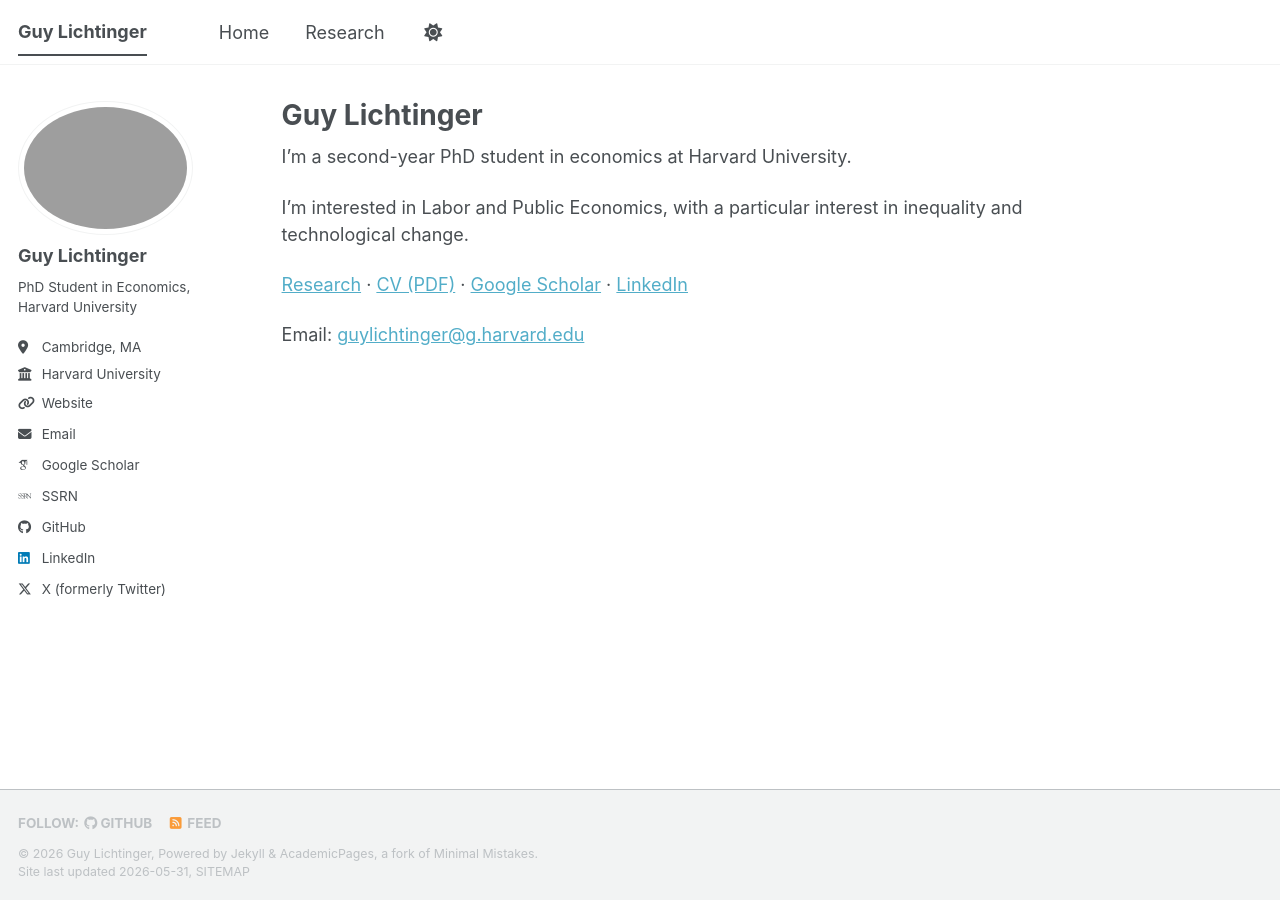
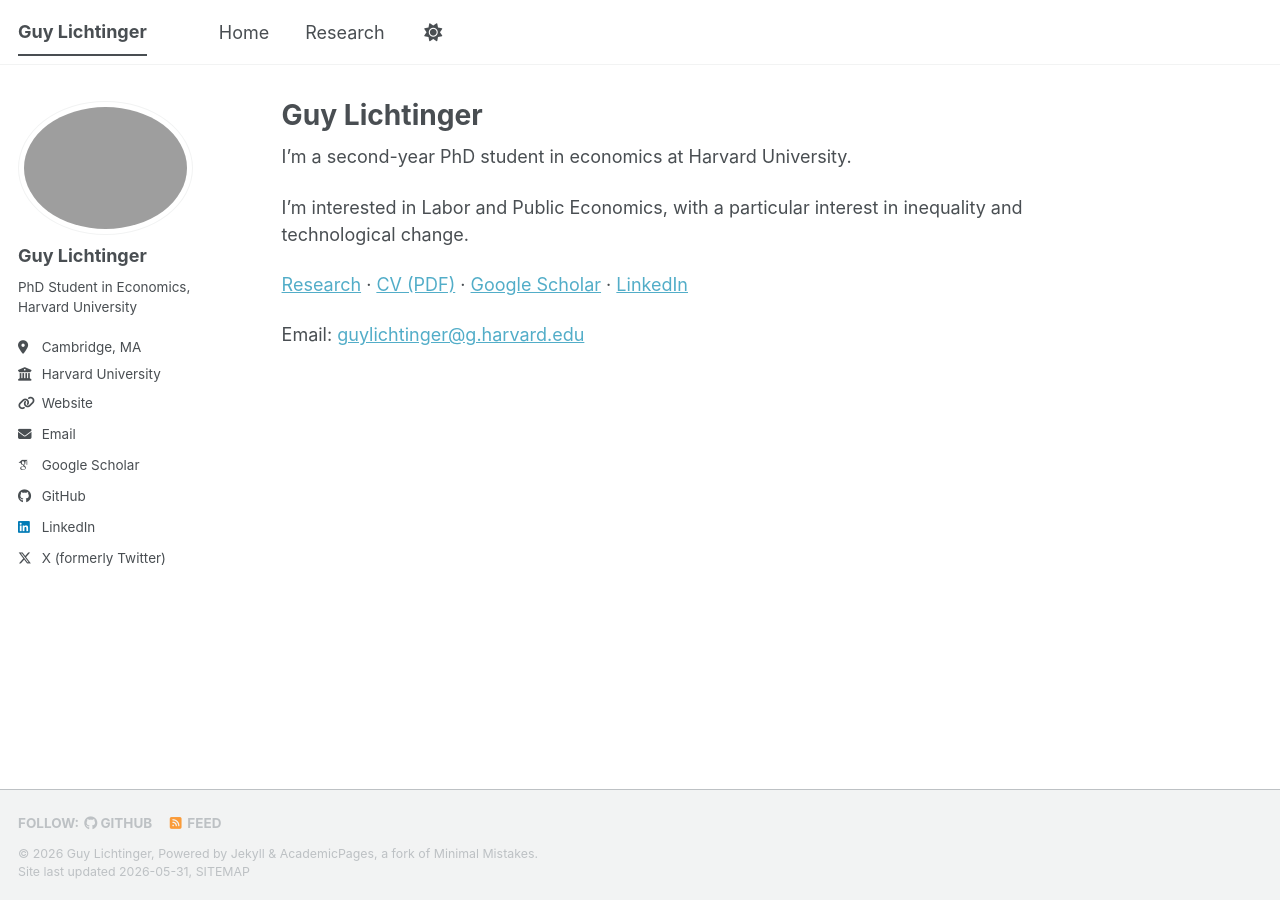
Before and after one commit to guylichtinger/guylichtinger.github.io, a Jekyll site: the page built from _pages/about.md, in a window 1280 px wide. Built offline with Jekyll 4.4.1, drawn with Linux system fonts in a browser that asks for light colours; some web fonts are replaced; a script bundle is joined from its source files by our own code; library files that are not in the unit come from our copies.

Commit message:
Update _config.yml

```diff
--- a/_config.yml
+++ b/_config.yml
@@ -78,7 +78,6 @@ author:
   twitter          : "LichtingerGuy"
   googlescholar    : "https://scholar.google.com/citations?user=pLrwdeMAAAAJ"
   orcid            :
-  ssrn             : "https://papers.ssrn.com/sol3/cf_dev/AbsByAuth.cfm?per_id=5811919"
 
 # Reading Files
 include:
```
